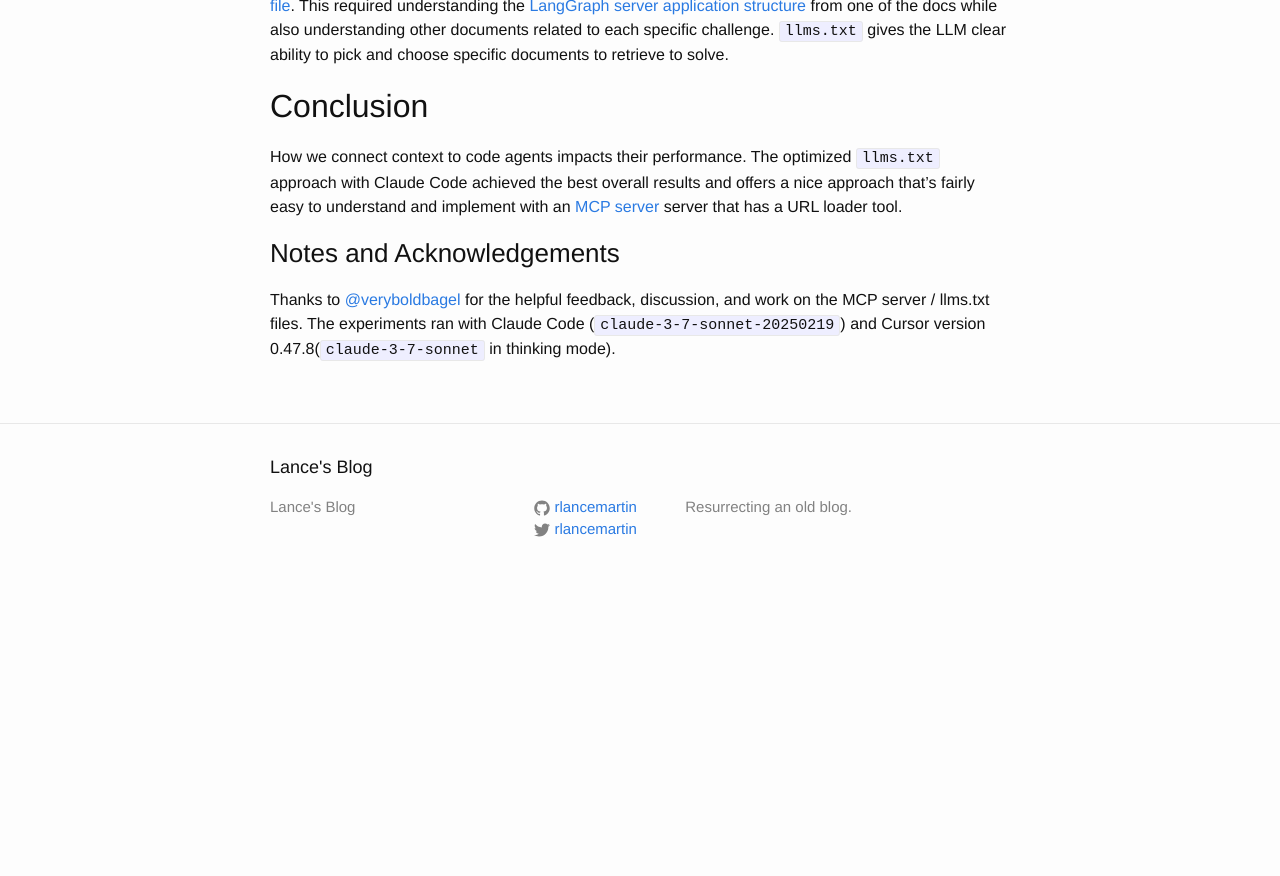
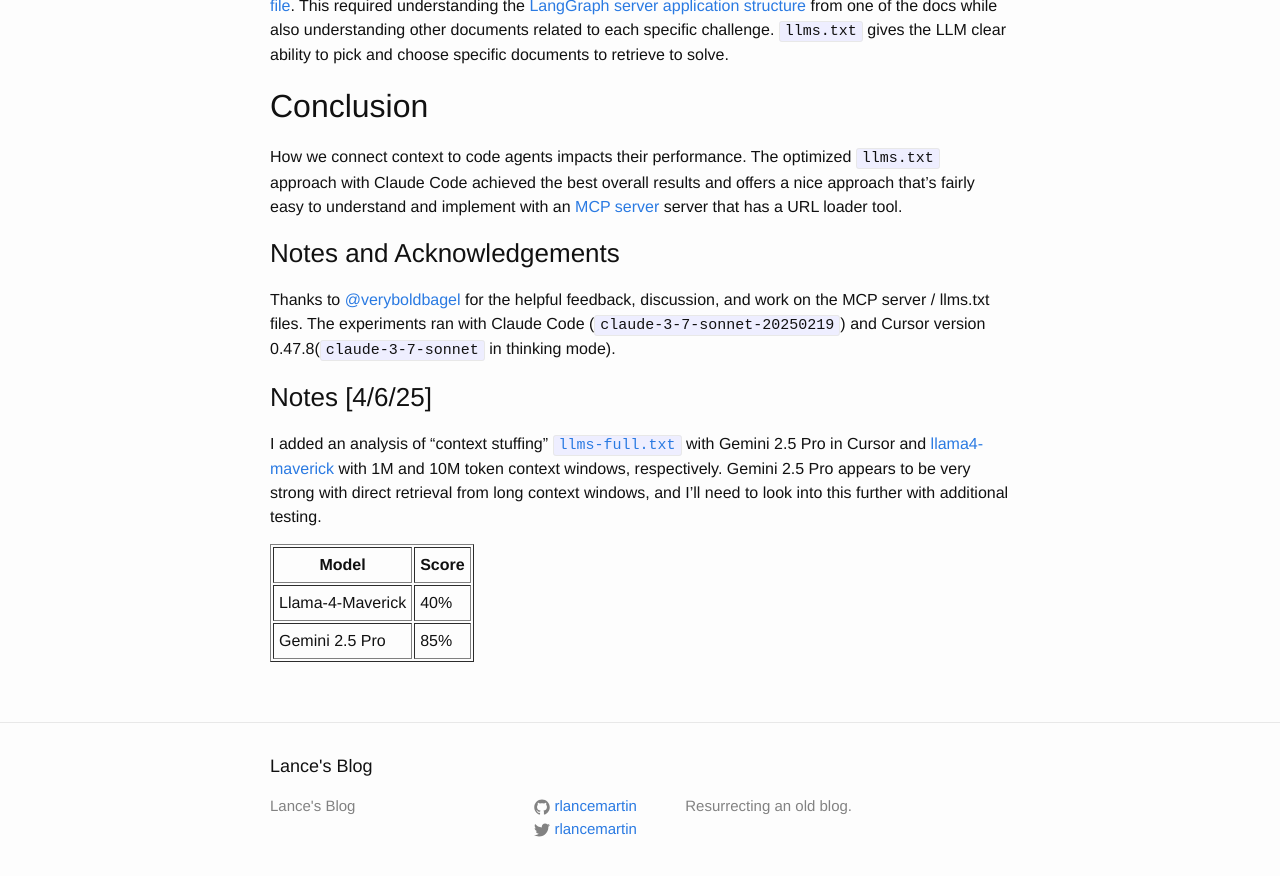
Before and after one commit to rlancemartin/rlancemartin.github.io, a Jekyll site: the page built from _posts/2025-04-03-vibe-code.md, in a window 1280 px wide and 900 px high, scrolled down 3042 px. Shown: the top 876 px of the window. Built offline with Jekyll 4.4.1, drawn with Linux system fonts in a browser that asks for light colours; Markdown is read by kramdown in place of the engine named in the settings; before the commit the page ends 3643 px from its top, so only the background shows below that.

Commit message:
Add Gemini2.5 and llama4

```diff
--- a/_posts/2025-04-03-vibe-code.md
+++ b/_posts/2025-04-03-vibe-code.md
@@ -121,3 +121,22 @@
 ### Notes and Acknowledgements
 
 Thanks to [@veryboldbagel](https://x.com/veryboldbagel) for the helpful feedback, discussion, and work on the MCP server / llms.txt files. The experiments ran with Claude Code (`claude-3-7-sonnet-20250219`) and Cursor version 0.47.8(`claude-3-7-sonnet` in thinking mode).
+
+### Notes [4/6/25]
+
+I added an analysis of "context stuffing" [`llms-full.txt`](https://langchain-ai.github.io/langgraph/llms-full.txt) with Gemini 2.5 Pro in Cursor and [llama4-maverick](https://ai.meta.com/blog/llama-4-multimodal-intelligence/) with 1M and 10M token context windows, respectively. Gemini 2.5 Pro appears to be very strong with direct retrieval from long context windows, and I'll need to look into this further with additional testing.
+
+<table border="1" cellpadding="5">
+  <tr>
+    <th>Model</th>
+    <th>Score</th>
+  </tr>
+  <tr>
+    <td>Llama-4-Maverick</td>
+    <td>40%</td>
+  </tr>
+  <tr>
+    <td>Gemini 2.5 Pro</td>
+    <td>85%</td>
+  </tr>
+</table>
```
